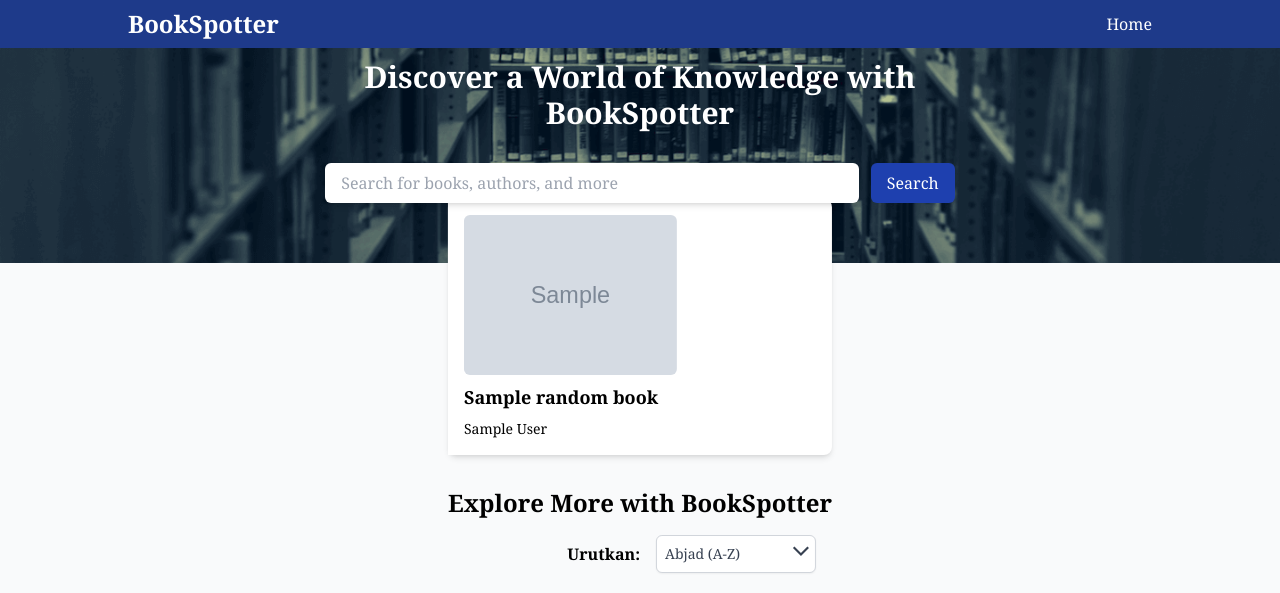
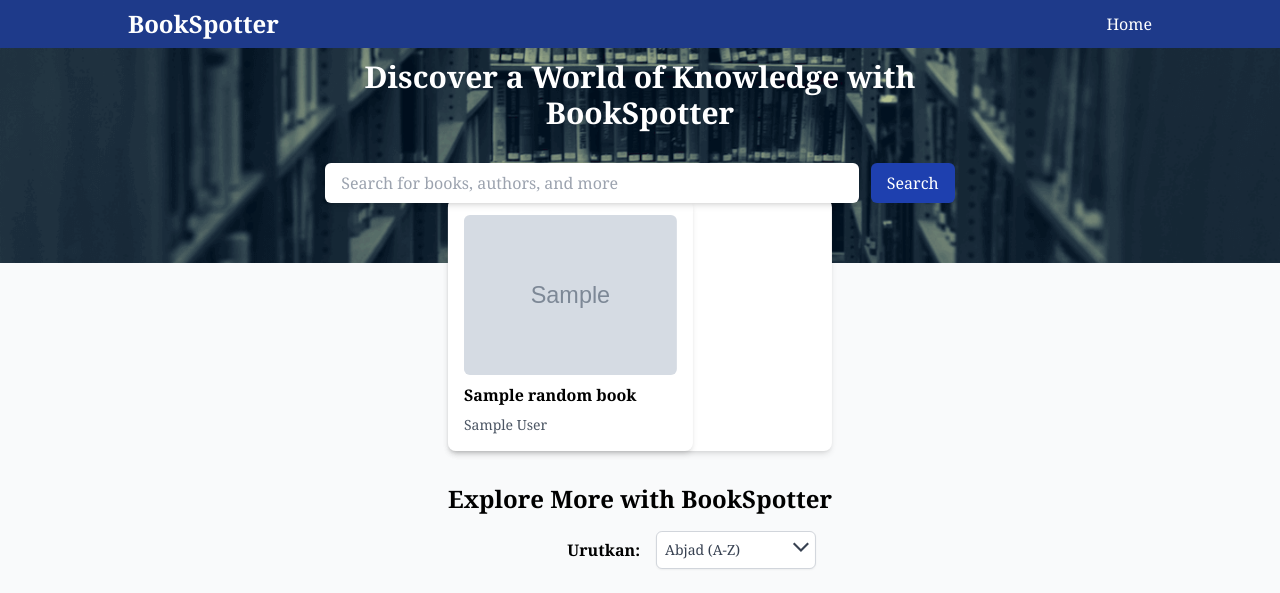
Before and after one commit to rysujana/bookspotter, a Django app: template core/templates/home.html in a window 1280 px wide. Shown: the top 593 px of the page. Run offline with Django 5.2, Linux system fonts and the light colour scheme; tables that the repository leaves empty hold one stand-in row (values such as "Sample post"); the template is opened without the code that fills it: values that come from a table or form of the project are taken from there, most other values are stand-ins (such as "Sample title", 1, 10 or a date in 2020); grey boxes marked "Sample" are stand-in pictures; some libraries are stand-ins or nearby versions.

Commit message:
fix style of random books

```diff
--- a/core/templates/home.html
+++ b/core/templates/home.html
@@ -18,15 +18,17 @@
    <div class="absolute left-1/2 transform -translate-x-1/2 mx-auto max-w-5xl">
       <div class="flex -mt-16 bg-white rounded-lg shadow-md">
          {% for random_book in random_books %}
-         <div class="p-4 bg-white hover:rounded-lg hover:shadow-md hover:scale-110 duration-500">
-            <a href="/book/{{ random_book.book_iri }}">
-               <img src="{{ random_book.image }}" alt="Cover {{ random_book.title|truncatechars:50 }}" class="mb-2 rounded-md w-full h-40 object-cover">
-               <h2 class="text-lg font-semibold line-clamp-2">{{ random_book.title }}</h2>
-            </a>
-            <p class="text-sm mt-2">{{ random_book.authors|truncatechars:50 }}</p>
+         <div class="p-4 bg-white hover:bg-gray-100 rounded-lg shadow-md transform hover:scale-110 duration-500">
+             <a href="/book/{{ random_book.book_iri }}" class="flex flex-col">
+                 <div class="mb-2 rounded-md h-40 overflow-hidden">
+                     <img src="{{ random_book.image }}" alt="Cover {{ random_book.title|truncatechars:50 }}" class="w-full h-full object-cover">
+                 </div>
+                 <h2 class="text-base font-semibold line-clamp-2">{{ random_book.title }}</h2>
+                 <p class="text-sm mt-2 text-gray-600">{{ random_book.authors|truncatechars:50 }}</p>
+             </a>
          </div>
          {% endfor %}
-      </div>
+     </div>
       <div class="container relative mx-auto mt-8">
          <h2 class="text-2xl font-semibold mb-4 text-center">Explore More with BookSpotter</h2>
          <div class="flex justify-end items-center">
```
Also changed, not shown: core/templates/search_results.html (+9 -7 lines).
